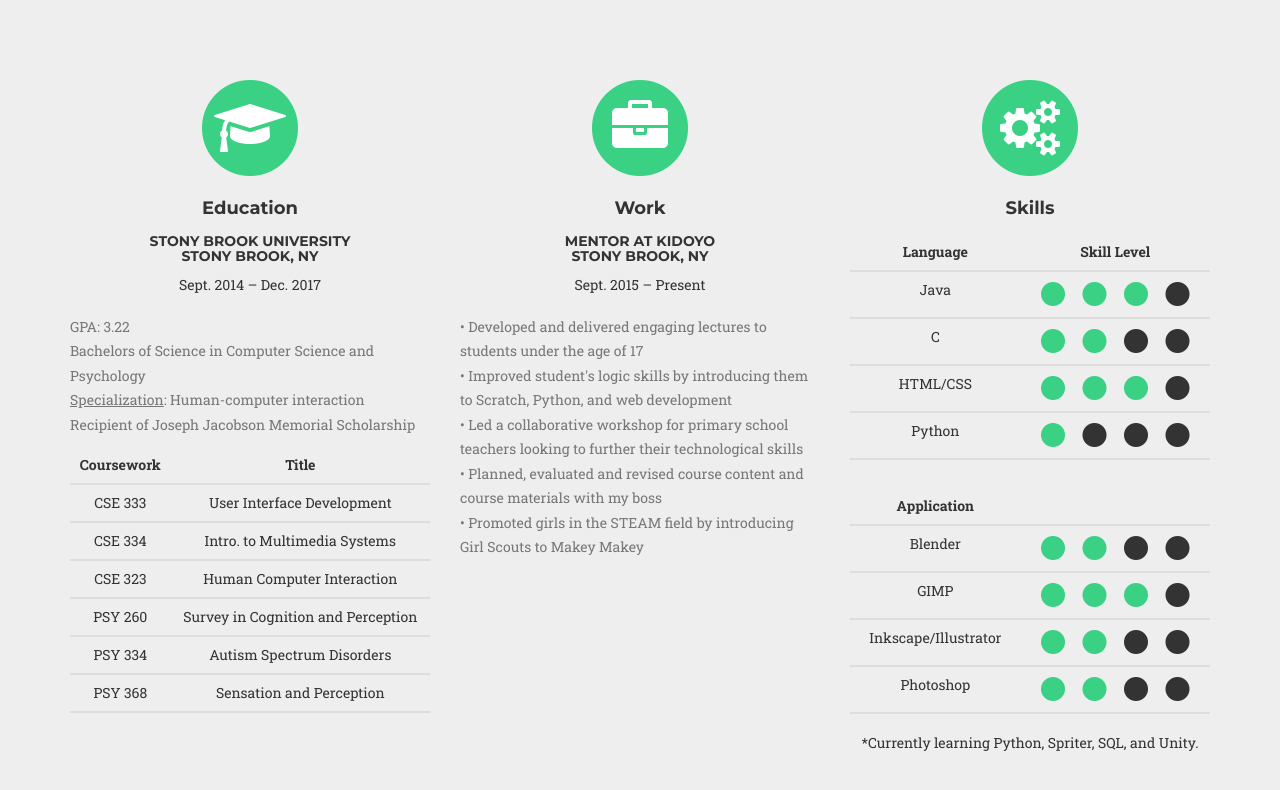
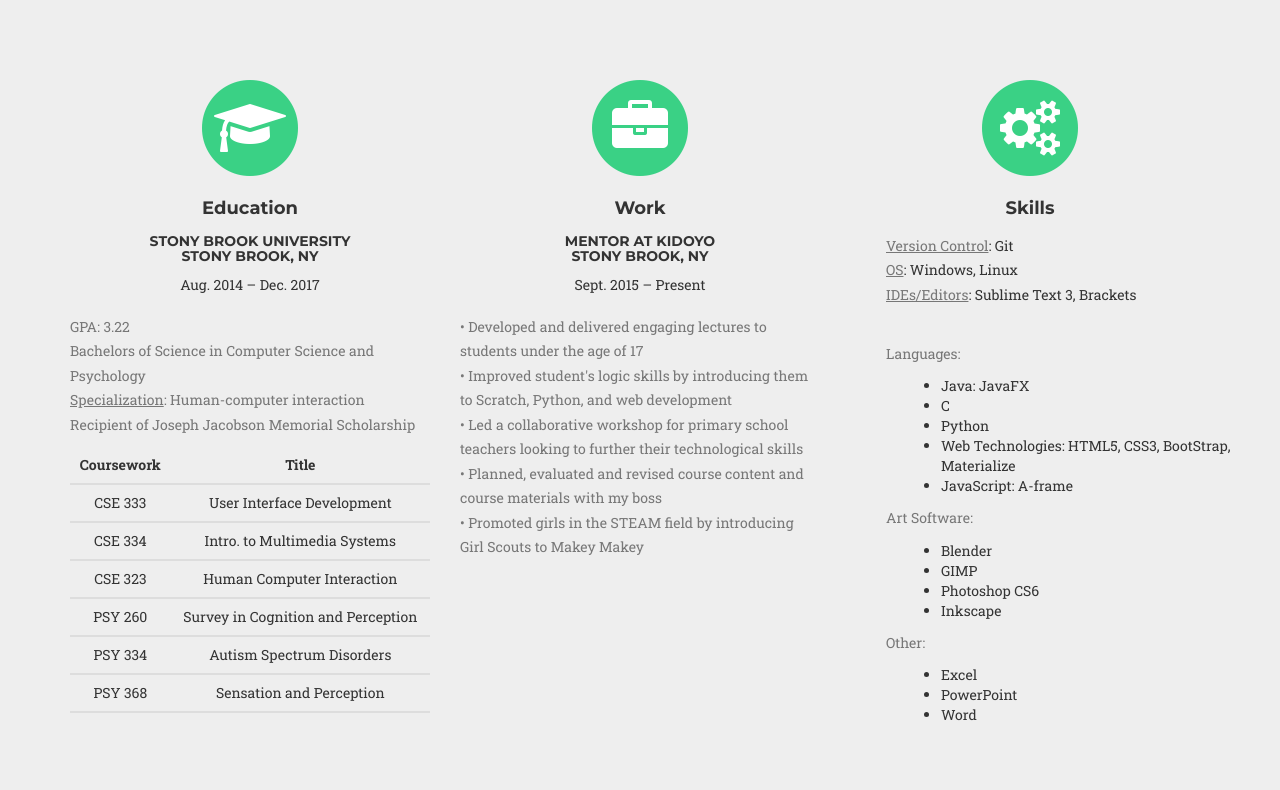
Before and after one commit to MarisaDe/marisade.github.io, a website: page index.html in a window 1280 px wide. Shown: the part 2098-2888 px from the top of the page. Drawn offline with nearby package versions, Linux system fonts and the light colour scheme; a web font is replaced by a local one.

Commit message:
Updated skills

```diff
--- a/index.html
+++ b/index.html
@@ -161,7 +161,7 @@
                     <h4 class="service-heading">Education</h4>
                     <h5 >Stony Brook University<br>
                     Stony Brook, NY</h5>
-                    <center>Sept. 2014 – Dec. 2017</center><br>
+                    <center>Aug. 2014 – Dec. 2017</center><br>
                     <p class="text-muted" style ="text-align: left;">
                     GPA: 3.22<br>
                     Bachelors of Science in Computer Science and Psychology <br>
@@ -268,136 +268,66 @@
                         <i class="fa fa-cogs fa-stack-1x fa-inverse"></i>
                     </span>
                     <h4 class="service-heading">Skills</h4>
-                    <p class="text-muted" style ="text-align: left;">
-                           <div class="table-responsive">
-                          <table class="table">
-                            <thead>
-                              <tr>
-                                <th><center>Language</center></th>
-                                <th><center>Skill Level</center></th>
 
-                              </tr>
-                            </thead>
-                            <tbody>
-                              <tr>
-                                <td>Java</td>
-                                <td>
-                                <i class="fa fa-circle fa-2x text-primary" style = "display: inline-block; margin-right: 0.5em;"></i>
-                                <i class="fa fa-circle fa-2x text-primary" style = "display: inline-block; margin-right: 0.5em;"></i>
-                                <i class="fa fa-circle fa-2x text-primary" style = "display: inline-block; margin-right: 0.5em;"></i>
-                                <i class="fa fa-circle fa-2x "  style = "display: inline-block;"></i>
+                        <p style ="left:10%; position: relative; text-align: left"; >
+
+                        <u class="text-muted" >Version Control</u>: Git<br>
+                        <u class="text-muted">OS</u>: Windows, Linux<br>
+
+                        <u class="text-muted">IDEs/Editors</u>: Sublime Text 3, Brackets<br><br>
 
 
-                                </td>
+                        <p class="text-muted" style ="text-align: left; left:10%; position: relative;">Languages: </p>
+                           <ul class = "list" style = "margin-left:15px; text-align:left;left:10%; position: relative;">
+                             <li>
+                             Java: JavaFX
+                             </li>
+                             <li>
+                             C
+                             </li>
+                             <li>
+                             Python
+                            </li>
+                            <li>
+                             Web Technologies:
+                             HTML5, CSS3, BootStrap, Materialize
+                                                             <li>
+                             JavaScript: A-frame
+                             </li>
+                             </li>
+                          </ul>
 
-                              </tr>
-                                  <tbody>
-                              <tr>
-                                <td>C</td>
-                                <td>
-                                <i class="fa fa-circle fa-2x text-primary" style = "display: inline-block; margin-right: 0.5em;"></i>
-                                <i class="fa fa-circle fa-2x text-primary" style = "display: inline-block; margin-right: 0.5em;"></i>
-                                <i class="fa fa-circle fa-2x" style = "display: inline-block; margin-right: 0.5em;"></i>
-                                <i class="fa fa-circle fa-2x" style = "display: inline-block;"></i>
+                            <p class="text-muted" style ="text-align: left; left:10%; position: relative;">Art Software: </p>
+                           <ul class = "list" style = "margin-left:15px; text-align:left; left:10%; position: relative;">
+                             <li>
+                             Blender
+                             </li>
+                             <li>
+                             GIMP
+                             </li>
+                             <li>
+                             Photoshop CS6
+                             </li>
+                             <li>
+                             Inkscape
+                             </li>
+                          </ul>
 
-                                </td>
-
-                              </tr>
-                                  <tbody>
-                              <tr>
-
-                                <td>HTML/CSS</td>
-                                <td>
-                                <i class="fa fa-circle fa-2x text-primary" style = "display: inline-block; margin-right: 0.5em;"></i>
-                                <i class="fa fa-circle fa-2x text-primary" style = "display: inline-block; margin-right: 0.5em;"></i>
-                                <i class="fa fa-circle fa-2x text-primary" style = "display: inline-block; margin-right: 0.5em;"></i>
-                                <i class="fa fa-circle fa-2x" style = "display: inline-block;"></i>
-
-                                </td>
-                             </tr>
-                                  <tbody>
-                              <tr>
-
-                            <td>Python</td>
-                                <td>
-                                <i class="fa fa-circle fa-2x text-primary" style = "display: inline-block; margin-right: 0.5em;"></i>
-                                <i class="fa fa-circle fa-2x" style = "display: inline-block; margin-right: 0.5em;"></i>
-                                <i class="fa fa-circle fa-2x" style = "display: inline-block; margin-right: 0.5em;"></i>
-                                <i class="fa fa-circle fa-2x" style = "display: inline-block;"></i>
-
-                                </td>
-                             </tr>
-                                  <tbody>
-                              <tr>
-
-                            <th style = "padding-top: 10%; border-right: none; border-left: none;"><b><center>Application</center></b></th>
+                      <p class="text-muted" style ="text-align: left; left:10%; position: relative;">Other: </p>
+                        </p>
+                          <ul class = "list" style = "margin-left:15px; text-align:left; left:10%; position: relative;">
+                             <li>
+                             Excel
+                             </li>
+                             <li>
+                             PowerPoint
+                             </li>
+                             <li>
+                             Word<br>
+                             </li>
+                          </ul>
 
 
-                              </tr>
-                                  <tbody>
-                              <tr>
-
-                            <td>Blender</td>
-                            <td>
-                            <i class="fa fa-circle fa-2x text-primary" style = "display: inline-block; margin-right: 0.5em;"></i>
-                            <i class="fa fa-circle fa-2x text-primary" style = "display: inline-block; margin-right: 0.5em;"></i>
-                            <i class="fa fa-circle fa-2x " style = "display: inline-block; margin-right: 0.5em;"></i>
-                            <i class="fa fa-circle fa-2x "  style = "display: inline-block;"></i>
-
-
-                            </td>
-
-                          </tr>
-                              <tbody>
-                          <tr>
-
-                            <td>GIMP</td>
-                            <td>
-                            <i class="fa fa-circle fa-2x text-primary" style = "display: inline-block; margin-right: 0.5em;"></i>
-                            <i class="fa fa-circle fa-2x text-primary" style = "display: inline-block; margin-right: 0.5em;"></i>
-                            <i class="fa fa-circle fa-2x text-primary" style = "display: inline-block; margin-right: 0.5em;"></i>
-                            <i class="fa fa-circle fa-2x" style = "display: inline-block;"></i>
-
-                            </td>
-
-                          </tr>
-                              <tbody>
-                          <tr>
-
-                            <td>Inkscape/Illustrator</td>
-                            <td>
-                            <i class="fa fa-circle fa-2x text-primary" style = "display: inline-block; margin-right: 0.5em;"></i>
-                            <i class="fa fa-circle fa-2x text-primary" style = "display: inline-block; margin-right: 0.5em;"></i>
-                            <i class="fa fa-circle fa-2x" style = "display: inline-block; margin-right: 0.5em;"></i>
-                            <i class="fa fa-circle fa-2x" style = "display: inline-block;"></i>
-
-                            </td>
-
-                            </tr>
-                              <tbody>
-                            <tr>
-
-
-                            <td>Photoshop</td>
-                            <td>
-                            <i class="fa fa-circle fa-2x text-primary" style = "display: inline-block; margin-right: 0.5em;"></i>
-                            <i class="fa fa-circle fa-2x text-primary" style = "display: inline-block; margin-right: 0.5em;"></i>
-                            <i class="fa fa-circle fa-2x" style = "display: inline-block; margin-right: 0.5em;"></i>
-                            <i class="fa fa-circle fa-2x" style = "display: inline-block;"></i>
-
-                            </td>
-
-                            </tr>
-                              <tbody>
-                            <tr>
-
-                              </tr>
-                            </tbody>
-                          </table>
-                          </div>
-
-
-                           *Currently learning Python, Spriter, SQL, and Unity.
                 </div>
             </div>
         </div>
@@ -755,6 +685,9 @@
                                 • Created a Layers class to keep track of each layer and their respective nodes and edges.<br>
                                 • Used matrices and compared the "coordinates" to determine if there was a crossing between 2 edges.<br>
                                 • Created for class CSE 307<br>
+                                  <ul class="list-inline social-buttons">
+                                    <li><a href="https://github.com/MarisaDe/k-level-Crossing-Minimization" target="_blank"><i class="fa fa-github"></i></a>
+                                </ul>
 
                                 </p>
                                 <button type="button" class="btn btn-primary" data-dismiss="modal"><i class="fa fa-times"></i> Close Project</button>
```
